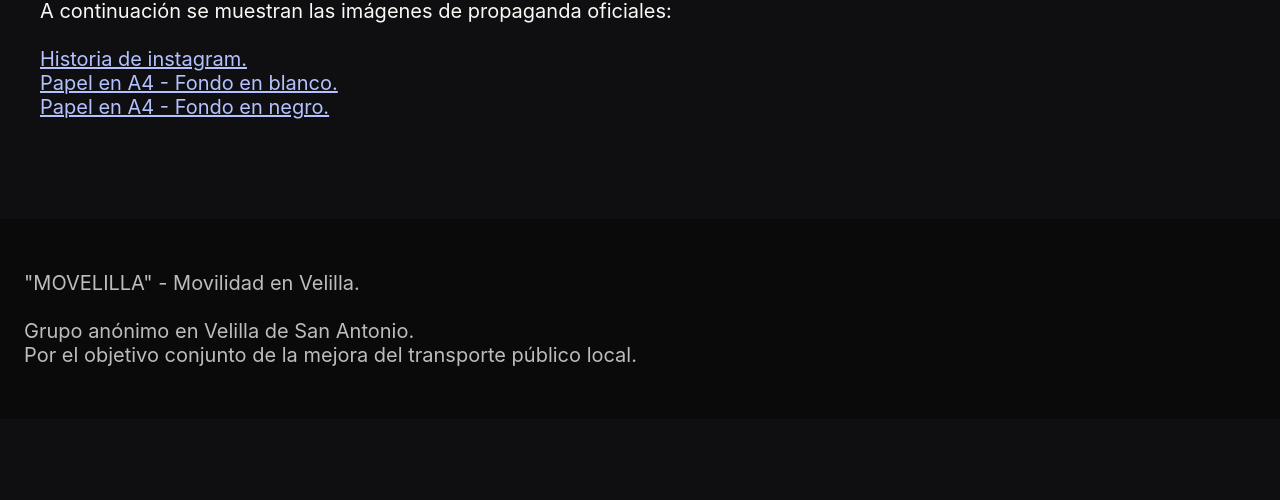
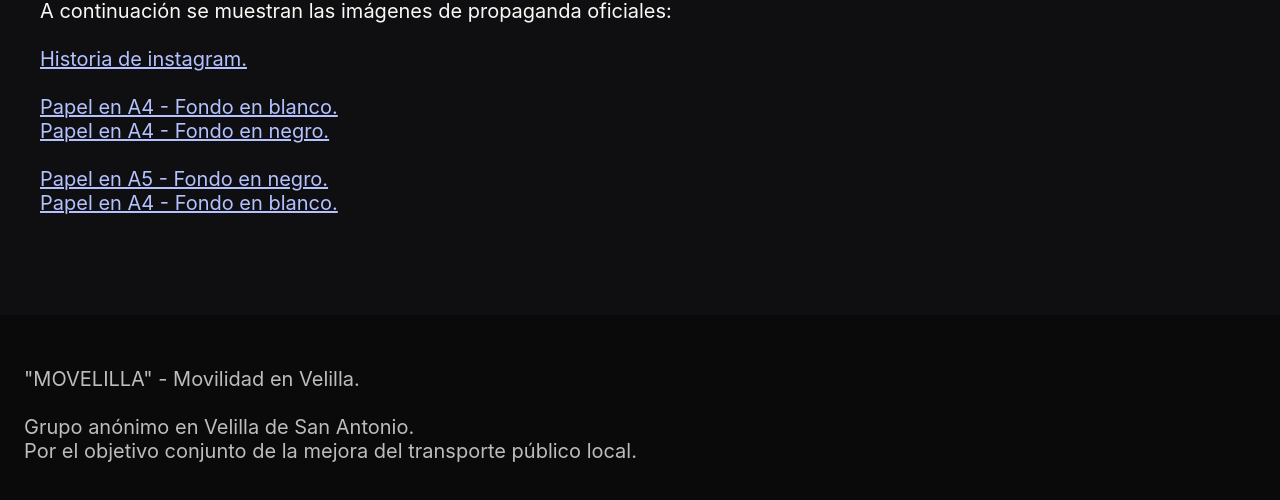
Before and after one commit to velillatransporte/velillatransporte.github.io, a plain HTML site: page publicidad/index.html in a window 1280 px wide. Shown: the part 384-884 px from the top of the page. Before the commit the page ends 803 px from the top, so only its background shows below. Drawn offline with Linux system fonts and the light colour scheme.

Commit message:
mas propaganda

```diff
--- a/publicidad/index.html
+++ b/publicidad/index.html
@@ -34,8 +34,12 @@
 <div class="content">
     <p>A continuación se muestran las imágenes de propaganda oficiales:<br><br>
         <a href="../assets/publicidad_instagram.png">Historia de instagram.</a><br>
+        <br>
         <a href="../assets/a4_blanco.pdf">Papel en A4 - Fondo en blanco.</a><br>
         <a href="../assets/a4_negro.pdf">Papel en A4 - Fondo en negro.</a><br>
+        <br>
+        <a href="../assets/a5_negro.pdf">Papel en A5 - Fondo en negro.</a><br>
+        <a href="../assets/a5_blanco.pdf">Papel en A4 - Fondo en blanco.</a><br>
     </p>
 </div>
 
```
Also changed, not shown: 2 other files.
